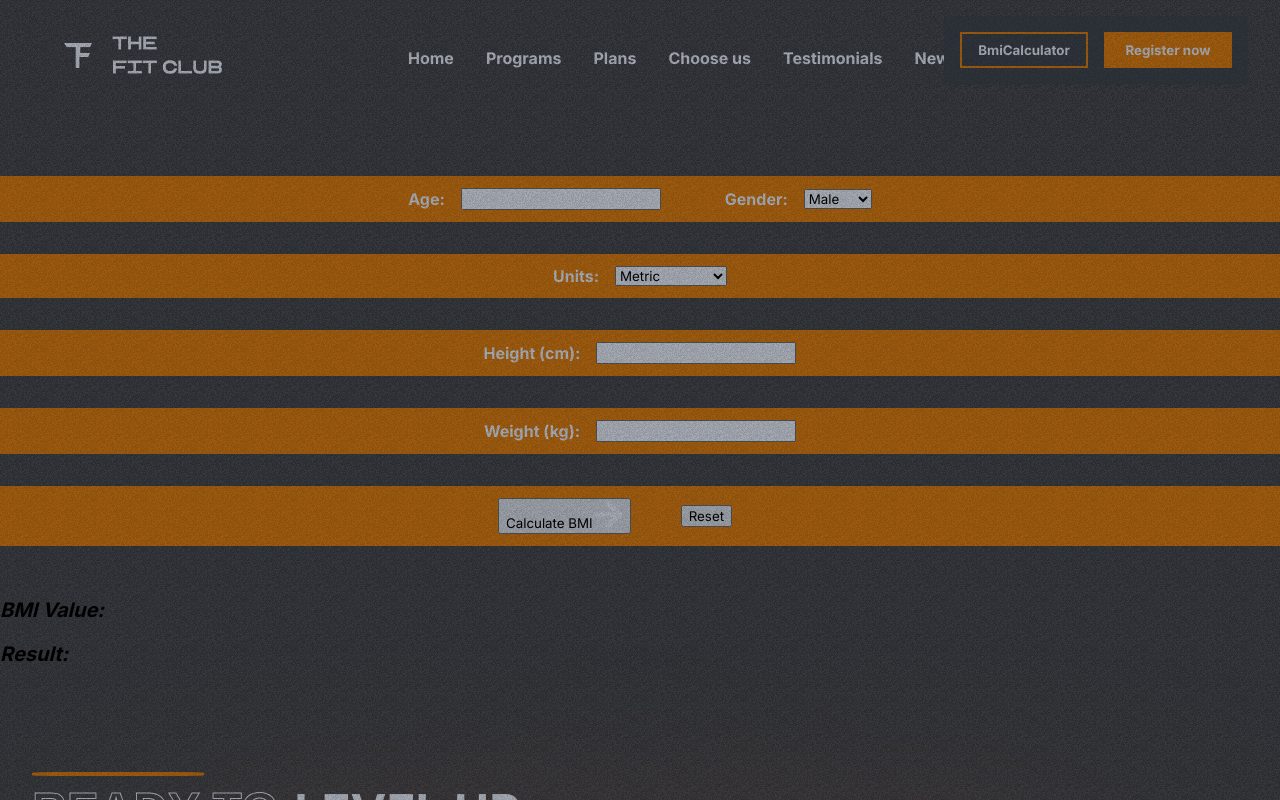
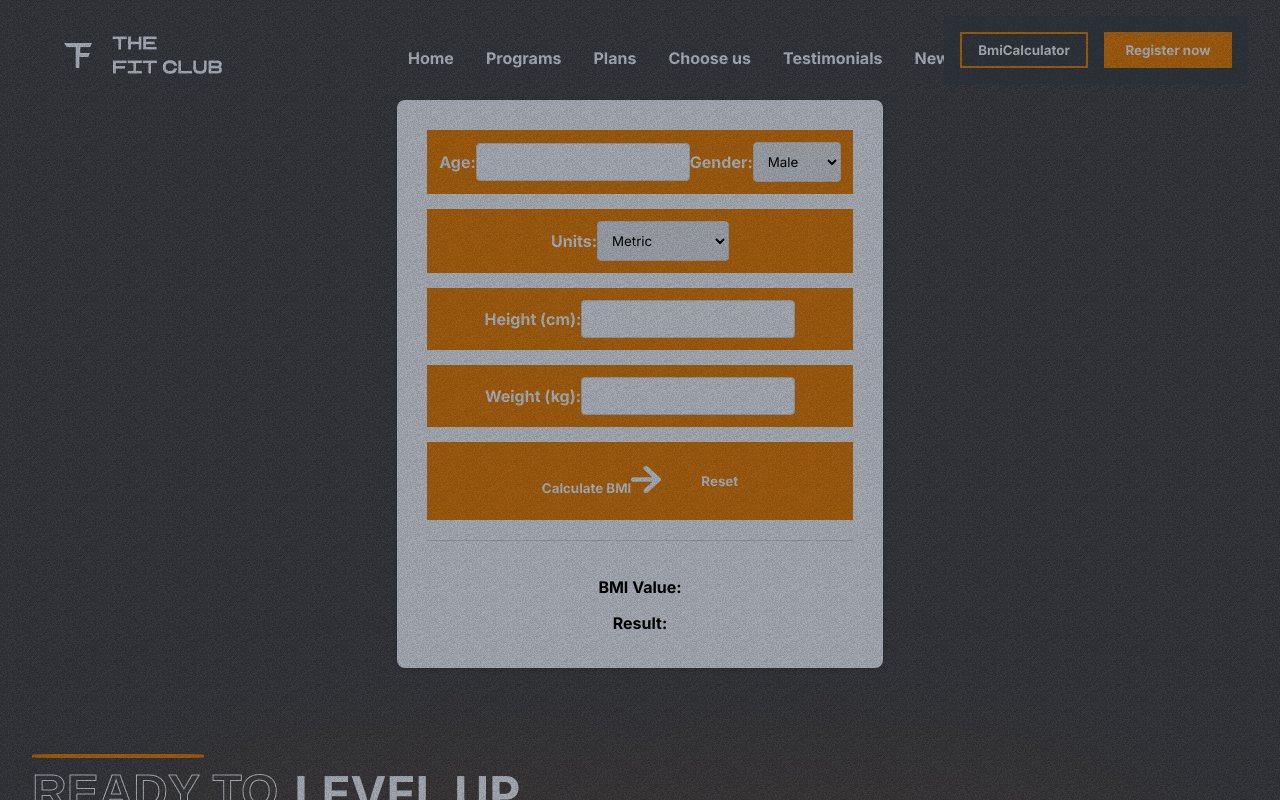
Before and after one commit to Abdelkader0/Gym, a React (Create React App) app: page /bmi in a window 1280 px wide. Shown: the top 800 px of the page. Built offline with nearby package versions, Linux system fonts and the light colour scheme.

Commit message:
Edit Bmi css done

```diff
--- a/src/Components/Calculate BMI/BmiCalculator.css
+++ b/src/Components/Calculate BMI/BmiCalculator.css
@@ -1,4 +1,4 @@
-
+/*
 .mainPage {
     padding-top: 11rem;
     display: flex;
@@ -74,4 +74,72 @@
     color: var(--darkgray);
     font-style: oblique;
     font-weight: bold;
-}
+} */
+
+  /* BMI Calculator Container */
+  .bmi-calculator {
+    display: flex;
+    flex-direction: column;
+    background-color: #fff;
+    border-radius: 8px;
+    box-shadow: 0 2px 5px rgba(0, 0, 0, 0.1);
+    padding: 30px;
+    max-width: 500px;
+    text-align: center;
+    margin: 0 auto; /* Centers the calculator horizontally */
+    margin-top: 100px;
+
+
+  }
+
+  /* Input and Calculation Area */
+  .calculator-form {
+    display: flex;
+    flex-direction: column;
+    gap: 15px;
+    margin-bottom: 20px;
+  }
+
+  .calculator-form label {
+    font-weight: bold;
+  }
+
+  .calculator-form input,
+  .calculator-form select {
+    padding: 10px;
+    border: 1px solid #ddd;
+    border-radius: 4px;
+  }
+
+  .calculator-form button {
+    background-color: var(--orange); /* Replace with your color  */
+    color: white;
+    font-weight: bold;
+    padding: 12px 20px;
+    border: none;
+    border-radius: 4px;
+    cursor: pointer;
+    transition: background-color 0.3s ease;
+  }
+
+
+
+  /* Displaying the Result */
+  .calculator-result {
+    border-top: 1px solid #ddd;
+    padding-top: 20px;
+  }
+
+  .calculator-result p {
+    margin-bottom: 5px;
+  }
+
+  .calculator-result p strong {
+    color: var(--darkgray); /* Replace with your color */
+  }
+  /* Media Queries for Responsiveness */
+@media (max-width: 550px) {
+    .bmi-calculator {
+      max-width: 90%; /* Calculator scales to fit smaller screens */
+    }
+  }
--- a/src/Components/Calculate BMI/BmiCalculator.jsx
+++ b/src/Components/Calculate BMI/BmiCalculator.jsx
@@ -1,12 +1,10 @@
 import React, { useState } from "react";
-import hero_image from "../../assets/hero_image.png";
 import rightArrow from "../../assets/rightArrow.png";
 import Header from "../Header/Header";
 import "../Header/Header.css";
 import "./BmiCalculator.css";
-import Footer from '../Footer/Footer';
-import Join from '../Join/Join';
-
+import Footer from "../Footer/Footer";
+import Join from "../Join/Join";
 
 function BmiCalculator() {
   const [age, setAge] = useState("");
@@ -56,7 +54,8 @@ function BmiCalculator() {
   return (
     <div className="App">
       <Header />
-      <div className="mainPage">
+      <div className="bmi-calculator">
+        <div className="calculator-form">
           <div className="btn age_gender">
             <label>Age:</label>
             <input
@@ -64,14 +63,12 @@ function BmiCalculator() {
               value={age}
               onChange={(e) => setAge(e.target.value)}
             />
-
             <label>Gender:</label>
             <select value={gender} onChange={(e) => setGender(e.target.value)}>
               <option value="male">Male</option>
               <option value="female">Female</option>
             </select>
           </div>
-
           <div className="btn units">
             <label>Units:</label>
             <select value={units} onChange={(e) => setUnits(e.target.value)}>
@@ -88,7 +85,6 @@ function BmiCalculator() {
               required
             />
           </div>
-
           <div className="btn weight">
             <label>Weight ({units === "Metric" ? "kg" : "lbs"}):</label>
             <input
@@ -105,8 +101,9 @@ function BmiCalculator() {
             </button>
             <button onClick={resetValues}>Reset</button>
           </div>
+        </div>
 
-        <div className="result">
+        <div className="calculator-result">
           <p>
             <strong>BMI Value:</strong> {bmiValue}
           </p>
```
Lines whose indentation alone changed are shown as unchanged.
